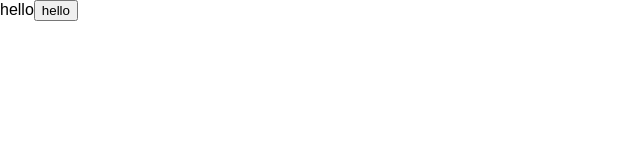
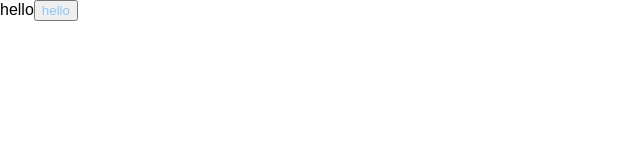
Before and after one commit to rlawnsxo131/devlog-v3, a Next.js app: page / in a window 1280 px wide. Shown: the top 160 px of the page, without its empty margins (0-640 px from the left). Built offline with nearby package versions, Linux system fonts and the light colour scheme.

Commit message:
chore: @redix-ui/colors 추가

```diff
--- a/components/common/Button/Button.tsx
+++ b/components/common/Button/Button.tsx
@@ -10,7 +10,7 @@ function Button({ children }: ButtonProps) {
 
 const button = css({
   // base styles
-  color: '$red600',
+  color: '$blue7',
   variants: {
     variant: {
       primary: {},
--- a/package.json
+++ b/package.json
@@ -25,6 +25,7 @@
     "typescript": "^4.8.2"
   },
   "dependencies": {
+    "@radix-ui/colors": "^0.1.8",
     "@stitches/react": "^1.2.8",
     "next": "^12.2.5",
     "react": "^18.2.0",
--- a/pages/_document.tsx
+++ b/pages/_document.tsx
@@ -2,6 +2,7 @@ import { getCssText } from '@/styles/_stitches.config';
 import { Html, Head, Main, NextScript } from 'next/document';
 
 export default function Document() {
+  // document.documentElement.classList.add("dark")
   return (
     <Html>
       <Head>
--- a/styles/_stitches.config.ts
+++ b/styles/_stitches.config.ts
@@ -1,13 +1,35 @@
 import { createStitches } from '@stitches/react';
+import {
+  gray,
+  blue,
+  red,
+  green,
+  grayDark,
+  blueDark,
+  redDark,
+  greenDark,
+} from '@radix-ui/colors';
 
 export const { createTheme, globalCss, getCssText, config, css } =
   createStitches({
     theme: {
-      colors: {},
+      colors: {
+        ...gray,
+        ...blue,
+        ...red,
+        ...green,
+      },
     },
     // media: {
     //   dark: '(prefers-color-scheme: dark)',
     // },
   });
 
-export const darkTheme = createTheme({});
+export const darkTheme = createTheme({
+  colors: {
+    ...grayDark,
+    ...blueDark,
+    ...redDark,
+    ...greenDark,
+  },
+});
--- a/styles/globalStyles.ts
+++ b/styles/globalStyles.ts
@@ -1,16 +1,15 @@
 import { globalCss } from './_stitches.config';
+
+const toLevelBoxStyle = {
+  margin: '0',
+  padding: '0',
+  height: '100%',
+};
 
 const globalStyles = globalCss({
   html: {
-    margin: '0',
-    padding: '0',
-    height: '100%',
+    ...toLevelBoxStyle,
     boxSizing: 'border-box',
-  },
-  body: {
-    margin: '0',
-    padding: '0',
-    height: '100%',
     '& *': {
       boxSizing: 'inherit',
       fontFamily:
@@ -18,10 +17,11 @@ const globalStyles = globalCss({
       textRendering: 'optimizeLegibility',
     },
   },
+  body: {
+    ...toLevelBoxStyle,
+  },
   '#__next': {
-    margin: '0',
-    padding: '0',
-    height: '100%',
+    ...toLevelBoxStyle,
   },
 });
 
```
Also changed, not shown: .pnp.cjs, 1 other file (tests, documents, lock files or other folders).
